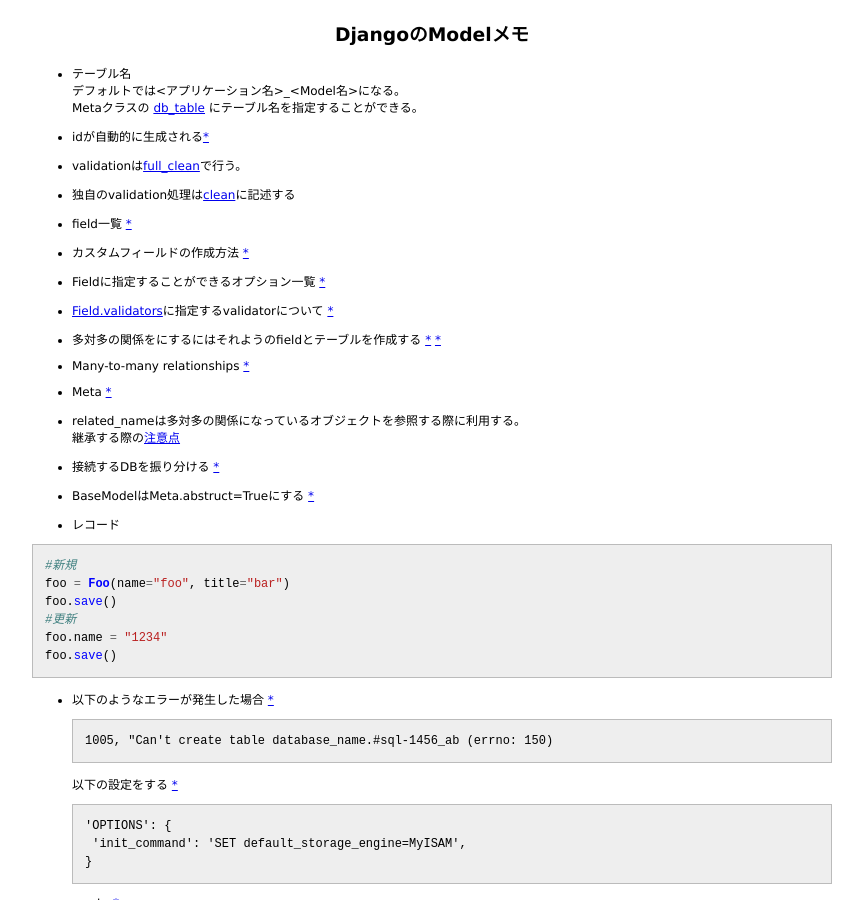
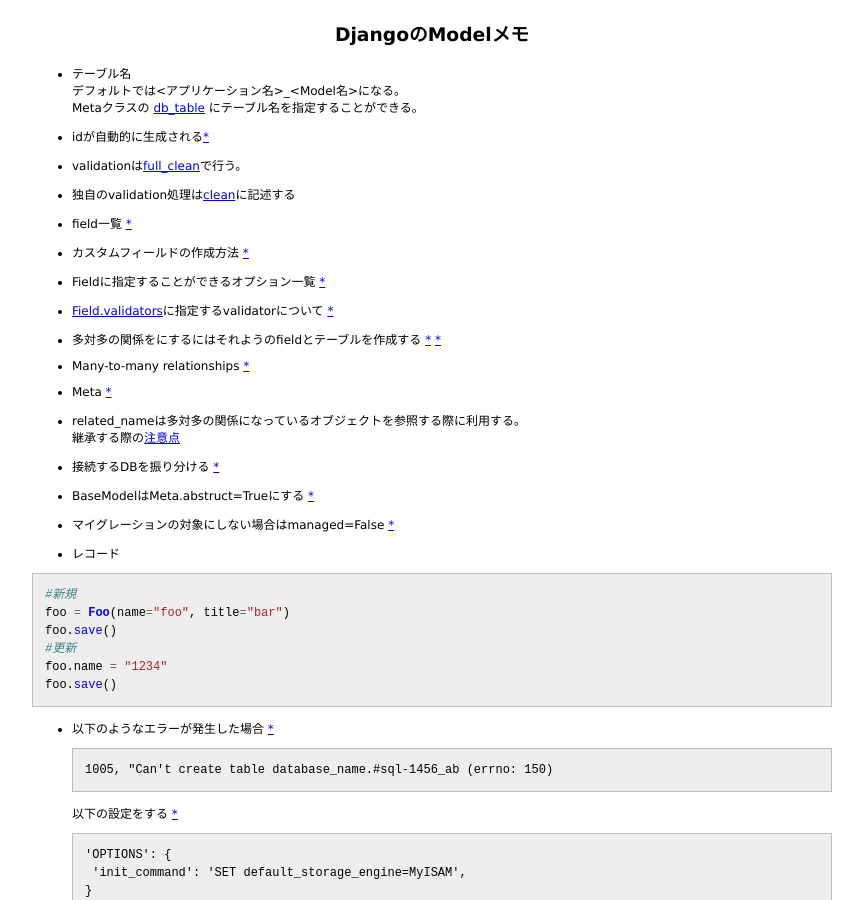
Before and after one commit to 38elements/38elements.github.com, a Jekyll site: the page built from _posts/2014-11-29-django-model.md, in a window 1280 px wide and 900 px high. Shown: the whole window, without its empty margins (208-1071 px from the left). Built offline with Jekyll 4.4.1, drawn with Linux system fonts in a browser that asks for light colours.

Commit message:
Update 2014-11-29-django-model.md

```diff
--- a/_posts/2014-11-29-django-model.md
+++ b/_posts/2014-11-29-django-model.md
@@ -32,6 +32,8 @@ Metaクラスの [db_table](https://docs.djangoproject.com/en/stable/ref/models/
 * 接続するDBを振り分ける [\*](https://docs.djangoproject.com/en/stable/topics/db/multi-db/#using-routers)
 
 * BaseModelはMeta.abstruct=Trueにする [\*](https://docs.djangoproject.com/en/stable/topics/db/models/#abstract-base-classes)
+
+* マイグレーションの対象にしない場合はmanaged=False [\*](https://docs.djangoproject.com/en/stable/ref/models/options/#managed)
 
 * レコード
 {% highlight python %}
```
